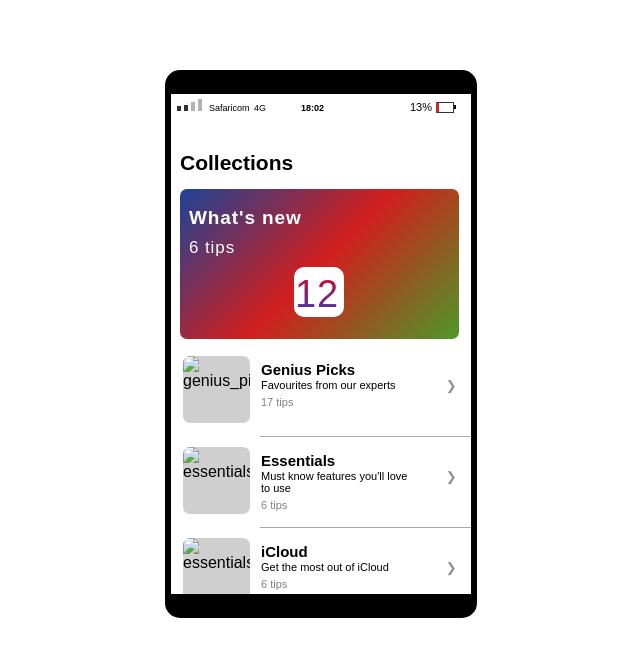
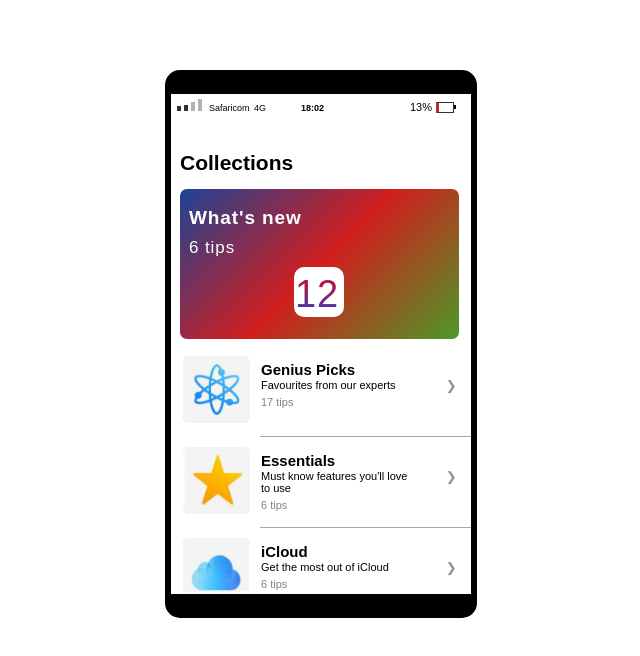
Before and after one commit to ClaudWatari95/collections-appleManual, a plain HTML site: page index.html in a window 1280 px wide. Shown: the whole page, without its empty margins (347-987 px from the left). Drawn offline with Linux system fonts and the light colour scheme.

Commit message:
feature-imagepathname[finish #1]

```diff
--- a/index.html
+++ b/index.html
@@ -257,7 +257,7 @@
 
             <div class="article-section">
                 <article>
-                    <img src="../Templates/genius-picks.png" alt="genius_picks" class = "article-img">
+                    <img src="genius-picks.png" alt="genius_picks" class = "article-img">
                     <h5>Genius Picks</h5>
                     <p>Favourites from our experts</p>
                     <p tips-data>17 tips</p>
@@ -265,7 +265,7 @@
                     <span article-border></span>
                 </article>
                 <article>
-                    <img src="../Templates/essentials.png" alt="essentials" class = "article-img">
+                    <img src="essentials.png" alt="essentials" class = "article-img">
                     <h5>Essentials</h5>
                     <p>Must know features you'll love to use</p>
                     <p tips-data>6 tips</p>
@@ -273,7 +273,7 @@
                     <span article-border></span>
                 </article>
                 <article>
-                    <img src="../Templates/iCloud.png" alt="essentials" class = "article-img">
+                    <img src="iCloud.png" alt="iCloud" class = "article-img">
                     <h5>iCloud</h5>
                     <p>Get the most out of iCloud</p>
                     <p tips-data>6 tips</p>
```
